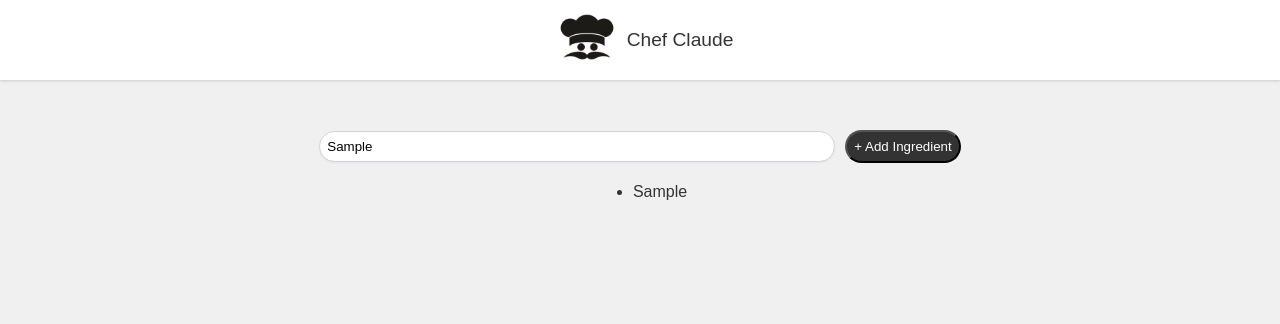
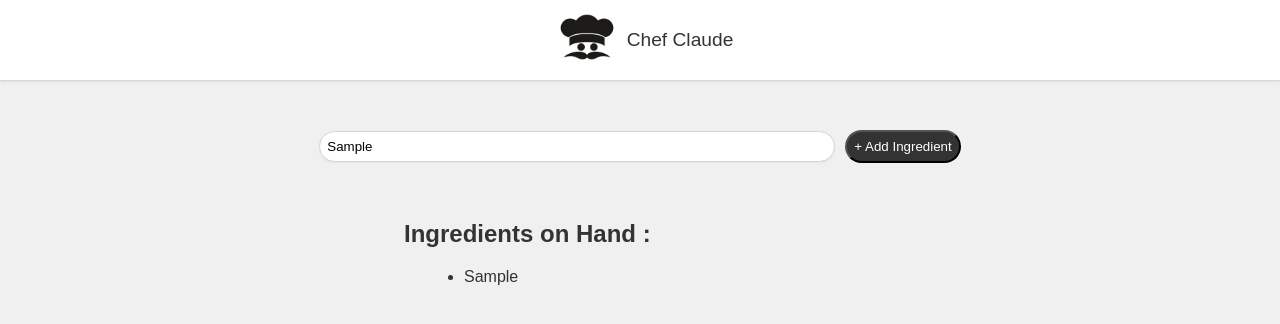
Before and after one commit to TahaGPT/PersonalChef, a React (Vite) app: page / in a window 1280 px wide. Both pictures are taken after typing "Sample" into the empty fields and a click on the button "+ Add Ingredient". Shown: the top 324 px of the page. Built offline with nearby package versions, Linux system fonts and the light colour scheme.

Commit message:
After Specific Ingredients

```diff
--- a/src/components/MainComponent.jsx
+++ b/src/components/MainComponent.jsx
@@ -16,6 +16,8 @@ export default function MainComponent() {
     });
   }
 
+
+
   return (
     <main>
       <form className="FormDiv" onSubmit={addItem}>
@@ -28,7 +30,18 @@ export default function MainComponent() {
         />
         <button className="Button">+ Add Ingredient</button>
       </form>
-      <ul>{ingredientList}</ul>
+
+      {ingredientList.length ? <section className = "Ing">
+        <h2>Ingredients on Hand : </h2>
+        <ul className = "ingredientList" aria-live = "polite">{ingredientList}</ul>
+        {ingredientList.length > 4 ? <div className="RecipeReady">
+          <div className="RecipeReadyText">
+            <h3>Ready for a Recipe?</h3>
+            <p>Generate a Recipe from your List of Ingredients</p>
+          </div>
+          <button>Get a Recipe</button>
+        </div> : null}
+      </section> : null}
     </main>
   );
 }
--- a/src/index.css
+++ b/src/index.css
@@ -71,6 +71,51 @@ main {
   box-shadow: 0px 1px 2px 1px rgb(253, 165, 2);
 }
 
-main > ul {
+.Ing > ul {
   margin: 20px;
 }
+
+.Ing {
+  position: absolute;
+  left: 30%;
+  top: 200px; /* adjust as needed to clear the header */
+  margin: 20px;
+  min-width: 300px;
+  max-width: 350px;
+}
+
+.RecipeReady {
+  padding: 30px;
+  display: flex;
+  justify-content: center;
+  align-items: center;
+  background-color: #c9c9c9;
+  border-radius: 20px;
+  margin: 50px;
+  flex-grow: 1;
+  max-width: 600px;
+  min-width: 500px;
+  position:fixed;
+  left: 28%;
+}
+
+.RecipeReadyText > h3 {
+  font-weight: 500;
+}
+
+.RecipeReadyText > p {
+  font-size: 0.8rem;
+  margin: 10px 0px 0px 0px;
+  line-height: 20px;
+  color: #393939;
+}
+
+.RecipeReady > button {
+  border: none;
+  background: #d17557;
+  box-shadow: 0px 1px 2px 0px rgba(0, 0, 0, 0.05);
+  margin: 0px 0px 0px 50px;
+  border-radius: 6px;
+  padding: 10px 15px;
+  color: #ffffff;
+}
```
